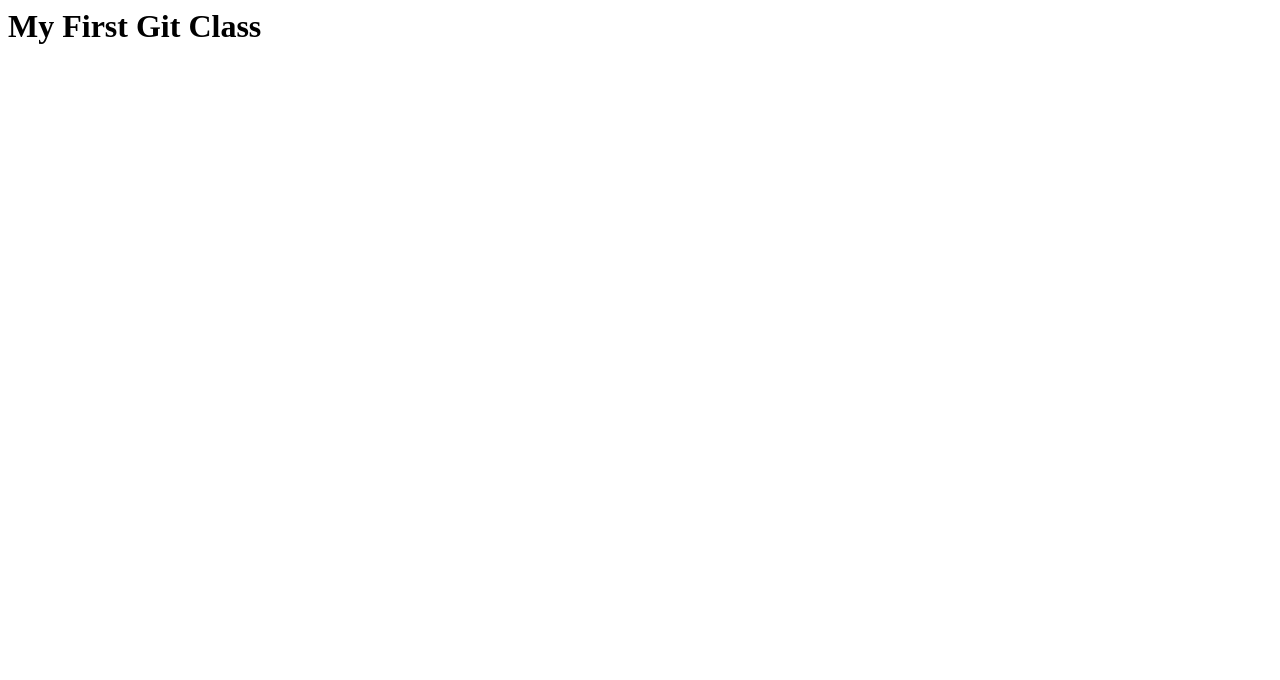
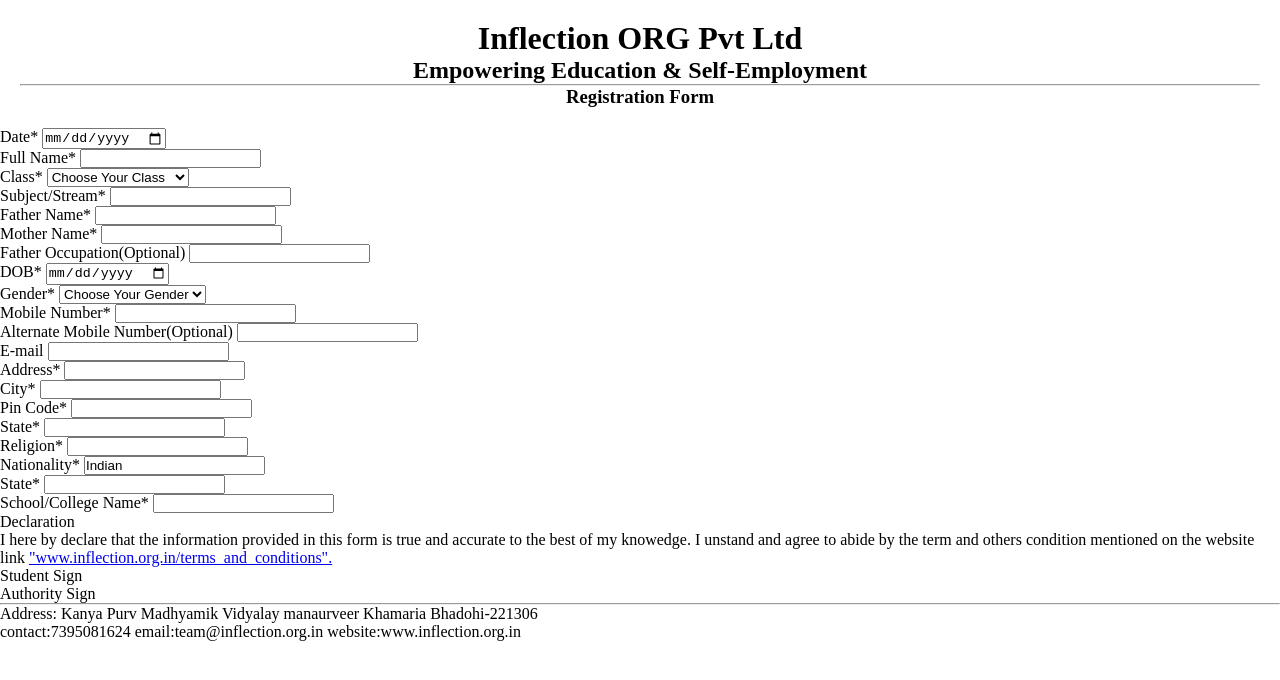
Before and after one commit to Inflection-ORG-Academy/admission-form, a plain HTML site: page index.html in a window 1280 px wide. Drawn offline with Linux system fonts and the light colour scheme.

Commit message:
Registration Form Created using only HTML

```diff
--- a/index.html
+++ b/index.html
@@ -2,9 +2,167 @@
 <head>
     <meta charset="UTF-8">
     <meta name="viewport" content="width=device-width, initial-scale=1.0">
-    <title>Document</title>
+    <title>Student Admission Form</title>
 </head>
 <body>
-    <h1>My First Git Class</h1>
+    <div id="header" title="Form Title">
+        <h1>Inflection ORG Pvt Ltd</h1>
+        <h2>Empowering Education & Self-Employment</h2>
+        <hr/>
+        <h3>Registration Form</h3>
+
+    </div>
+
+    <form>
+        <!-- Date Input -->
+            <div id="input-parenet">
+                <label>Date*</label>
+                <input required type="date"/>
+            </div>
+            <!-- Student Full Name -->
+            <div id="input-parenet">
+                <label>Full Name*</label>
+                <input required type="text"/>
+            </div>
+            <!-- Class -->
+            <div id="input-parenet">
+                <label>Class*</label>
+                <select>
+                    <option>Choose Your Class</option>
+                    <option>6</option>
+                    <option>7</option>
+                    <option>8</option>
+                    <option>9</option>
+                    <option>10</option>
+                    <option>11</option>
+                    <option>12</option>
+                    <option>UG(BA, BSc, BCA)</option>
+                    <option>PG(MA, MSc, MCA)</option>
+                </select>
+            </div>
+
+            <!-- Subject/Stream -->
+            <div id="input-parenet">
+                <label>Subject/Stream*</label>
+                <input required type="text"/>
+            </div>
+            <!-- Father Name -->
+            <div id="input-parenet">
+                <label>Father Name*</label>
+                <input required type="text"/>
+            </div>
+            <!-- Mother Name -->
+            <div id="input-parenet">
+                <label>Mother Name*</label>
+                <input required type="text"/>
+            </div>
+            <!-- Father Occupation -->
+            <div id="input-parenet">
+                <label>Father Occupation(Optional)</label>
+                <input type="text"/>
+            </div>
+            <!-- DOB -->
+            <div id="input-parenet">
+                <label>DOB*</label>
+                <input required type="date"/>
+            </div>
+            <!-- Gender -->
+            <div id="input-parenet">
+                <label>Gender*</label>
+                <select>
+                    <option>Choose Your Gender</option>
+                    <option>Male</option>
+                    <option>Female</option>
+                    <option>Others</option>
+                </select>
+            </div>
+            <!-- Mobile Name -->
+            <div id="input-parenet">
+                <label>Mobile Number*</label>
+                <input required type="Number"/>
+            </div>
+
+            <!-- Alternate Mobile Name -->
+            <div id="input-parenet">
+                <label>Alternate Mobile Number(Optional)</label>
+                <input type="Number"/>
+            </div>
+
+            <!-- Email -->
+            <div id="input-parenet">
+                <label>E-mail</label>
+                <input type="email"/>
+            </div>
+            <!-- Address -->
+            <div id="input-parenet">
+                <label>Address*</label>
+                <input required type="text"/>
+            </div>
+            <!-- City -->
+            <div id="input-parenet">
+                <label>City*</label>
+                <input required type="text"/>
+            </div>
+            <!-- Pin Code -->
+            <div id="input-parenet">
+                <label>Pin Code*</label>
+                <input required type="number"/>
+            </div>
+            <!-- State -->
+            <div id="input-parenet">
+                <label>State*</label>
+                <input required type="text"/>
+            </div>
+            <!-- Religion -->
+            <div id="input-parenet">
+                <label>Religion*</label>
+                <input required type="text"/>
+            </div>
+            <!-- Nationality -->
+            <div id="input-parenet">
+                <label>Nationality*</label>
+                <input required type="text" value="Indian" readonly/>
+            </div>
+            <!-- State -->
+            <div id="input-parenet">
+                <label>State*</label>
+                <input required type="text"/>
+            </div>
+            <!-- School/College Name -->
+            <div id="input-parenet">
+                <label>School/College Name*</label>
+                <input required type="text"/>
+            </div>
+    </form>
+<!-- Declaration -->
+    <div>
+        <p>Declaration</p>
+        <p>I here by declare that the information provided in this form is true and accurate to the best of my knowedge. I unstand and agree to abide by the term and others condition mentioned on the website link <a href="www.inflection.org.in/terms_and_conditions" target="_blank">"www.inflection.org.in/terms_and_conditions".</a></p>
+
+        <!-- Singnatures Section -->
+        <div>
+           <p>Student Sign</p>
+           <p>Authority Sign</p>
+        </div>
+    </div>
+    <hr/>
+    <p>Address: Kanya Purv Madhyamik Vidyalay manaurveer Khamaria Bhadohi-221306</p>
+    <div>
+        <a>contact:7395081624</a>
+        <a>email:team@inflection.org.in</a>
+        <a>website:www.inflection.org.in</a>
+    </div>
+    <style>
+        *{
+            margin: 0;
+            padding: 0;
+            box-sizing: border-box;
+        }
+
+        #header{
+            text-align: center;
+            padding: 20px;
+        }
+    </style>
 </body>
 </html>
```
